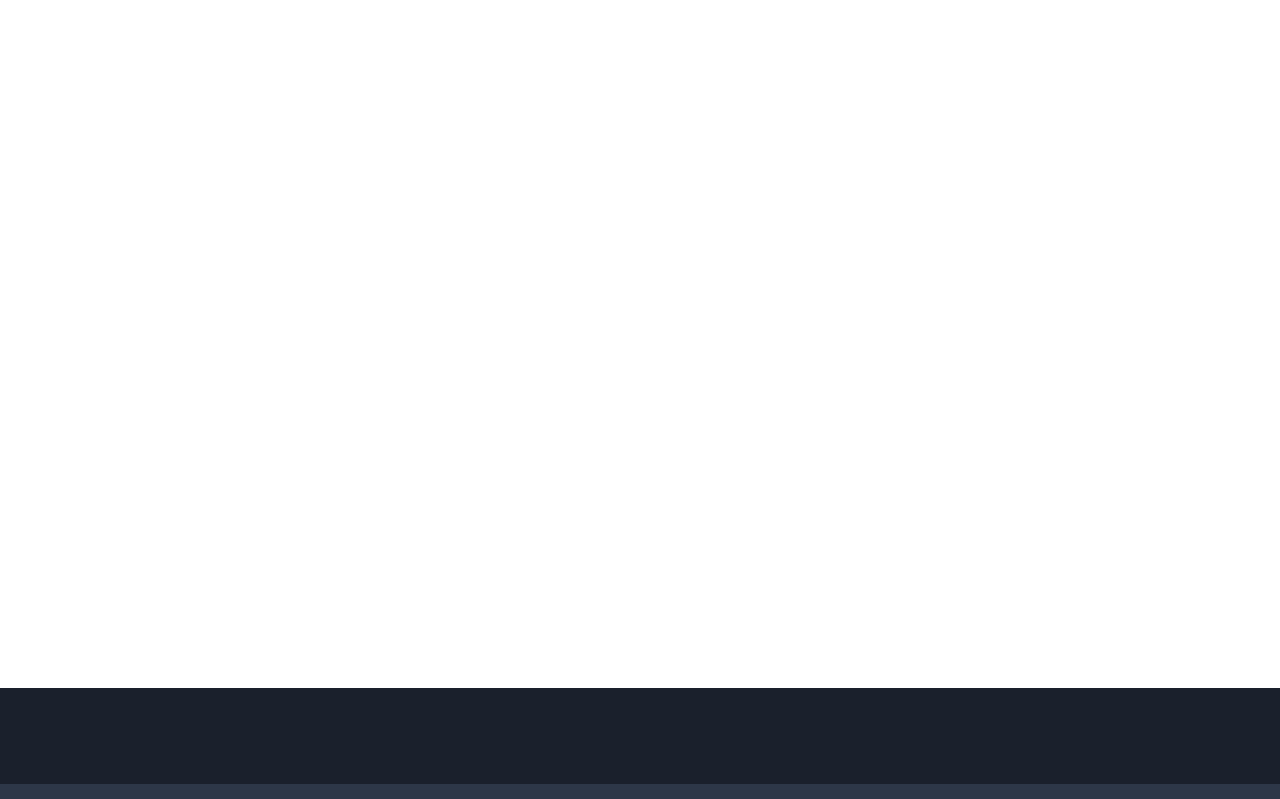
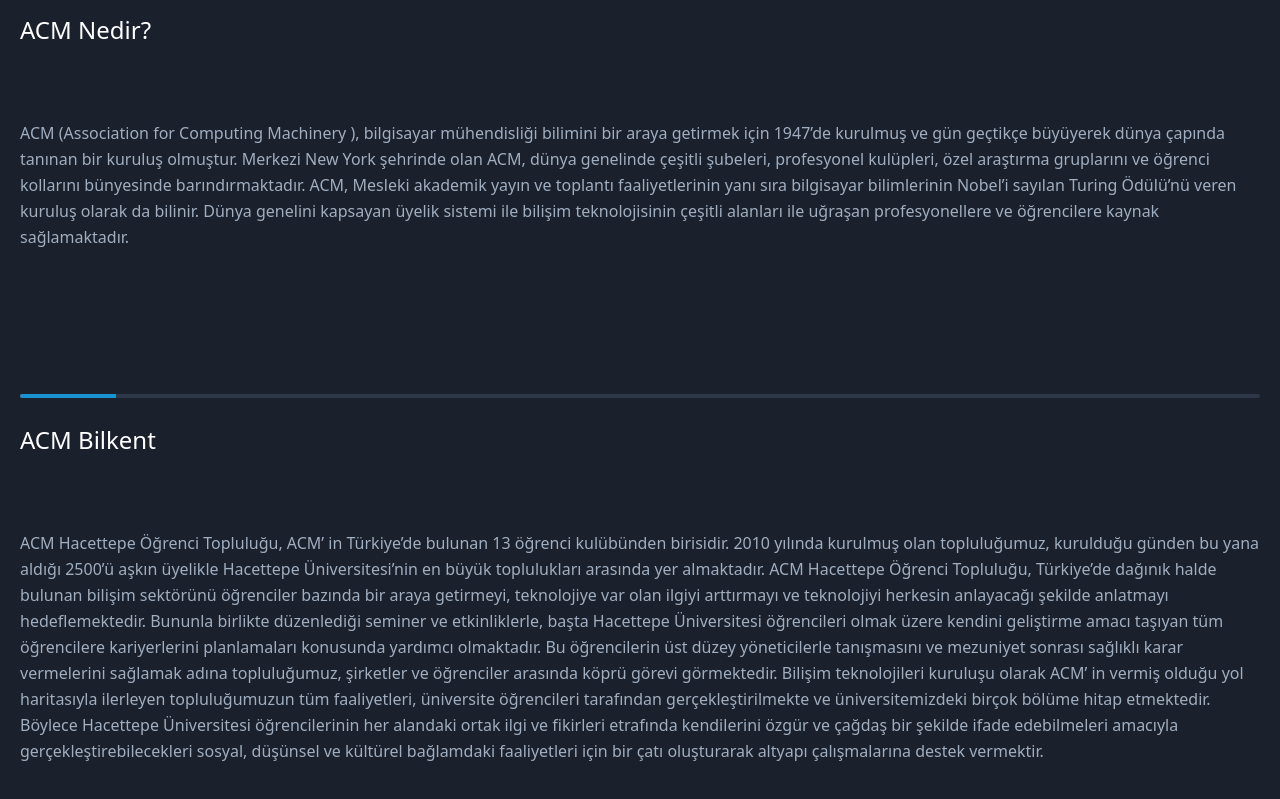
Before and after one commit to ardaatahan/acm-bilkent-frontend, a Next.js app: page /about in a window 1280 px wide. Shown: the part 280-1079 px from the top of the page. Built offline with nearby package versions, Linux system fonts and the light colour scheme.

Commit message:
finish about page

```diff
--- /dev/null
+++ b/components/about.js
@@ -0,0 +1,65 @@
+const About = () => (
+  <section className="text-gray-500 bg-gray-900 body-font">
+    <div className="container px-5 pt-24 pb-12 mx-auto">
+      <div className="flex flex-col">
+        <div className="h-1 bg-gray-800 rounded overflow-hidden">
+          <div className="w-24 h-full bg-blue-500"></div>
+        </div>
+        <div className="flex flex-wrap sm:flex-row flex-col py-6 mb-12">
+          <h1 className="sm:w-2/5 text-white font-medium title-font text-2xl mb-2 sm:mb-0">
+            ACM Nedir?
+          </h1>
+        </div>
+      </div>
+      <p className="leading-relaxed">
+        ACM (Association for Computing Machinery ), bilgisayar mühendisliği
+        bilimini bir araya getirmek için 1947’de kurulmuş ve gün geçtikçe
+        büyüyerek dünya çapında tanınan bir kuruluş olmuştur. Merkezi New York
+        şehrinde olan ACM, dünya genelinde çeşitli şubeleri, profesyonel
+        kulüpleri, özel araştırma gruplarını ve öğrenci kollarını bünyesinde
+        barındırmaktadır. ACM, Mesleki akademik yayın ve toplantı
+        faaliyetlerinin yanı sıra bilgisayar bilimlerinin Nobel’i sayılan Turing
+        Ödülü’nü veren kuruluş olarak da bilinir. Dünya genelini kapsayan üyelik
+        sistemi ile bilişim teknolojisinin çeşitli alanları ile uğraşan
+        profesyonellere ve öğrencilere kaynak sağlamaktadır.
+      </p>
+    </div>
+    <div className="container px-5 pt-24 pb-12 mx-auto">
+      <div className="flex flex-col">
+        <div className="h-1 bg-gray-800 rounded overflow-hidden">
+          <div className="w-24 h-full bg-blue-500"></div>
+        </div>
+        <div className="flex flex-wrap sm:flex-row flex-col py-6 mb-12">
+          <h1 className="sm:w-2/5 text-white font-medium title-font text-2xl mb-2 sm:mb-0">
+            ACM Bilkent
+          </h1>
+        </div>
+      </div>
+      <p className="leading-relaxed">
+        ACM Hacettepe Öğrenci Topluluğu, ACM’ in Türkiye’de bulunan 13 öğrenci
+        kulübünden birisidir. 2010 yılında kurulmuş olan topluluğumuz, kurulduğu
+        günden bu yana aldığı 2500’ü aşkın üyelikle Hacettepe Üniversitesi’nin
+        en büyük toplulukları arasında yer almaktadır. ACM Hacettepe Öğrenci
+        Topluluğu, Türkiye’de dağınık halde bulunan bilişim sektörünü öğrenciler
+        bazında bir araya getirmeyi, teknolojiye var olan ilgiyi arttırmayı ve
+        teknolojiyi herkesin anlayacağı şekilde anlatmayı hedeflemektedir.
+        Bununla birlikte düzenlediği seminer ve etkinliklerle, başta Hacettepe
+        Üniversitesi öğrencileri olmak üzere kendini geliştirme amacı taşıyan
+        tüm öğrencilere kariyerlerini planlamaları konusunda yardımcı
+        olmaktadır. Bu öğrencilerin üst düzey yöneticilerle tanışmasını ve
+        mezuniyet sonrası sağlıklı karar vermelerini sağlamak adına
+        topluluğumuz, şirketler ve öğrenciler arasında köprü görevi görmektedir.
+        Bilişim teknolojileri kuruluşu olarak ACM’ in vermiş olduğu yol
+        haritasıyla ilerleyen topluluğumuzun tüm faaliyetleri, üniversite
+        öğrencileri tarafından gerçekleştirilmekte ve üniversitemizdeki birçok
+        bölüme hitap etmektedir. Böylece Hacettepe Üniversitesi öğrencilerinin
+        her alandaki ortak ilgi ve fikirleri etrafında kendilerini özgür ve
+        çağdaş bir şekilde ifade edebilmeleri amacıyla gerçekleştirebilecekleri
+        sosyal, düşünsel ve kültürel bağlamdaki faaliyetleri için bir çatı
+        oluşturarak altyapı çalışmalarına destek vermektir.
+      </p>
+    </div>
+  </section>
+);
+
+export default About;
--- a/components/events.js
+++ b/components/events.js
@@ -1,6 +1,6 @@
 import Link from "next/link";
 
-const Events = () => (
+const Events = ({ description, showButton }) => (
   <section className="text-gray-500 bg-gray-900 body-font">
     <div className="container px-5 py-12 mx-auto">
       <div className="flex flex-col">
@@ -12,8 +12,7 @@ const Events = () => (
             Etkinliklerimiz
           </h1>
           <p className="sm:w-3/5 leading-relaxed text-base sm:pl-10 pl-0">
-            Bu dönem gerçekleştireceğimiz etkinliklerin sadece birkaçı. Daha
-            fazlası için etkinlikler sayfasını ziyaret etmeyi unutma!
+            {description}
           </p>
         </div>
       </div>
@@ -98,6 +97,7 @@ const Events = () => (
         </div>
       </div>
     </div>
+    {showButton ? (
       <div className="flex justify-center">
         <Link href="/events">
           <button className="inline-flex text-white bg-blue-500 border-0 py-2 px-6 focus:outline-none hover:bg-blue-600 rounded text-lg">
@@ -105,6 +105,7 @@ const Events = () => (
           </button>
         </Link>
       </div>
+    ) : null}
   </section>
 );
 
--- a/components/layout.js
+++ b/components/layout.js
@@ -38,7 +38,7 @@ const Layout = ({ children, title, description }) => (
         </nav>
       </div>
     </header>
-    <main className="min-h-screen">
+    <main className="min-h-full">
       {/* <div className="container mx-auto px-3 xl:px-20">{children}</div> */}
       {children}
     </main>
--- a/pages/about.js
+++ b/pages/about.js
@@ -1,8 +1,9 @@
 import Layout from "../components/layout";
+import About from "../components/about";
 
 const AboutPage = () => (
   <Layout title="Hakkımızda" description="ACM Bilkent Hakkımızda Sayfası">
-    <div>Hey</div>
+    <About />
   </Layout>
 );
 
--- a/pages/events.js
+++ b/pages/events.js
@@ -1,11 +1,12 @@
 import Layout from "../components/layout";
+import Events from "../components/events";
 
 const EventsPage = () => (
   <Layout
     title="Etkinliklerimiz"
     description="ACM Bilkent Etkinliklerimiz Sayfası"
   >
-    <div>Hey</div>
+    <Events description="" showButton={false} />
   </Layout>
 );
 
--- a/pages/index.js
+++ b/pages/index.js
@@ -6,7 +6,11 @@ import Contact from "../components/contact";
 const IndexPage = () => (
   <Layout title="ACM Bilkent" description="ACM Bilkent Giriş Sayfası">
     <Hero />
-    <Events />
+    <Events
+      description="Bu dönem gerçekleştireceğimiz etkinliklerin sadece birkaçı. Daha
+            fazlası için etkinlikler sayfasını ziyaret etmeyi unutma!"
+      showButton={true}
+    />
     <Contact />
   </Layout>
 );
```
Lines whose indentation alone changed are shown as unchanged.
